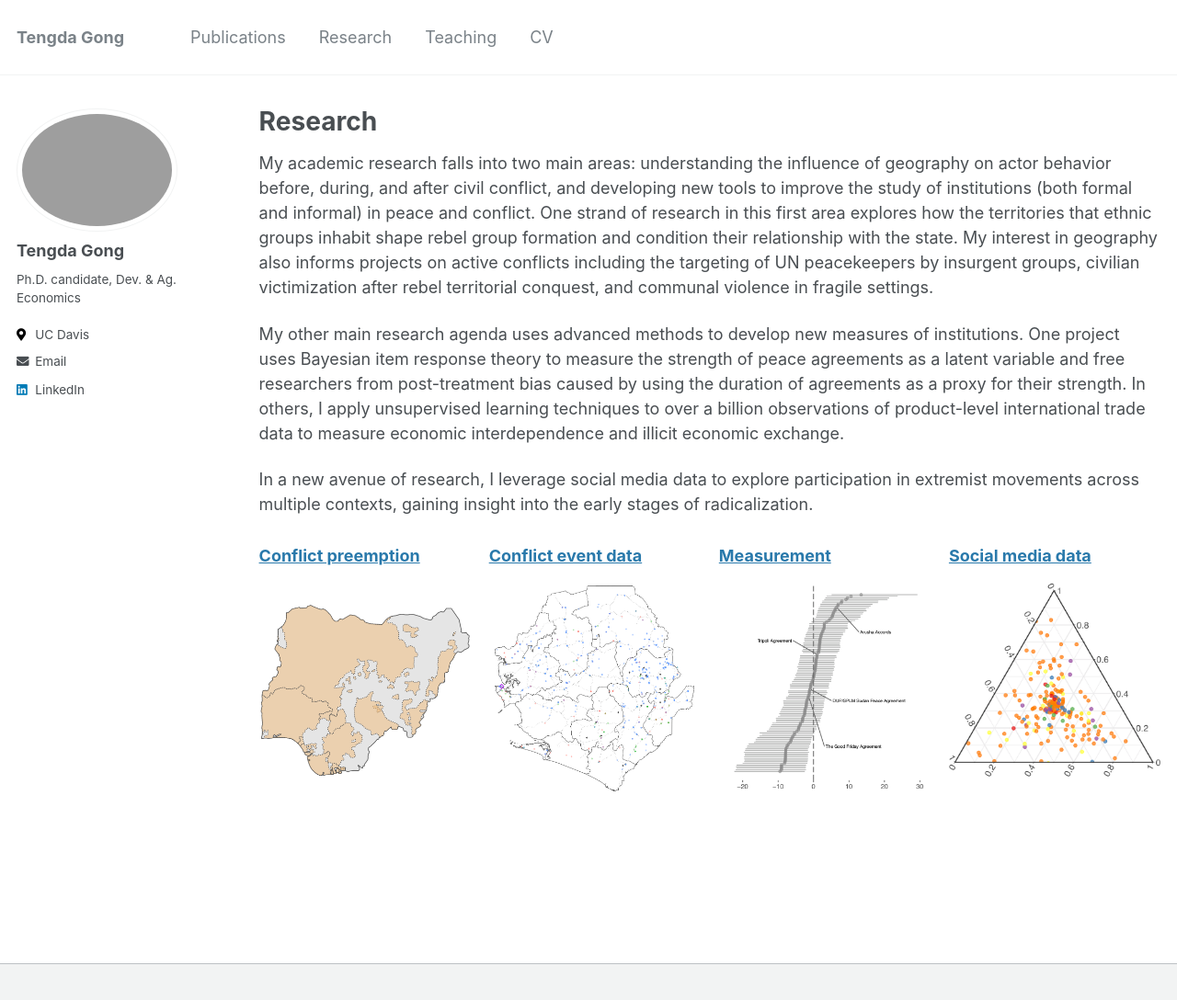
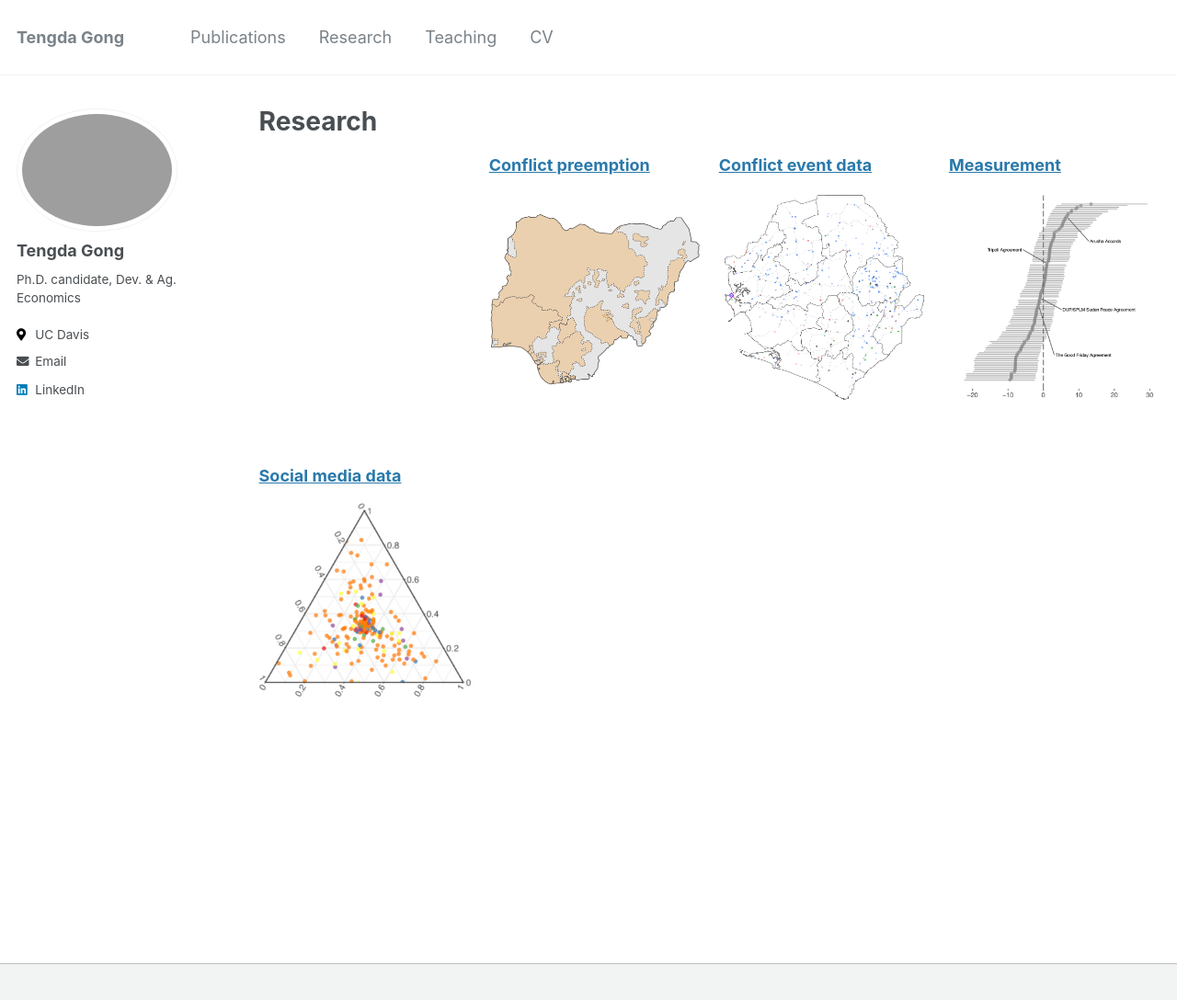
Before and after one commit to tendakung/tendakung.github.io, a Jekyll site: the page built from _pages/research.md, in a window 1280 px wide and 1121 px high. Shown: the top 1088 px of the window at 92% size. Built offline with Jekyll 4.4.1, drawn with Linux system fonts in a browser that asks for light colours.

Commit message:
Update research.md

```diff
--- a/_pages/research.md
+++ b/_pages/research.md
@@ -3,33 +3,7 @@ layout: archive
 title: "Research"
 permalink: /research/
 author_profile: true
-header:
-  og_image: "research/ecdf.png"
 ---
-
-My academic research falls into two main areas: understanding the influence of
-geography on actor behavior before, during, and after civil conflict, and
-developing new tools to improve the study of institutions (both formal and
-informal) in peace and conflict. One strand of research in this first area
-explores how the territories that ethnic groups inhabit shape rebel group
-formation and condition their relationship with the state. My interest in
-geography also informs projects on active conflicts including the targeting of
-UN peacekeepers by insurgent groups, civilian victimization after rebel
-territorial conquest, and communal violence in fragile settings.
-
-My other main research agenda uses advanced methods to develop new measures of
-institutions. One project uses Bayesian item response theory to measure the
-strength of peace agreements as a latent variable and free researchers from
-post-treatment bias caused by using the duration of agreements as a proxy for
-their strength. In others, I apply unsupervised learning techniques to over a
-billion observations of product-level international trade data to measure
-economic interdependence and illicit economic exchange.
-
-In a new avenue of research, I leverage social media data to explore
-participation in extremist movements across multiple contexts, gaining insight
-into the early stages of radicalization.
-
-<nbsp>
 
 {% include base_path %}
 
```
